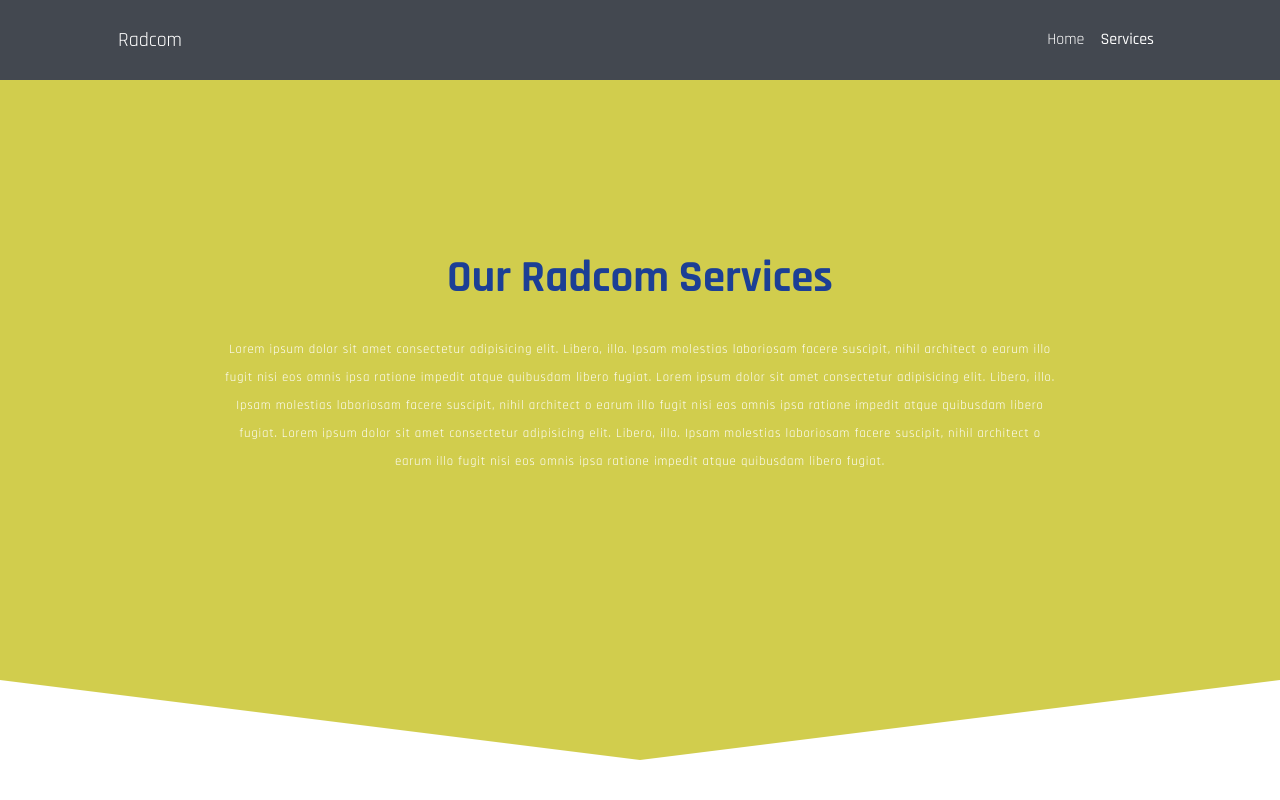
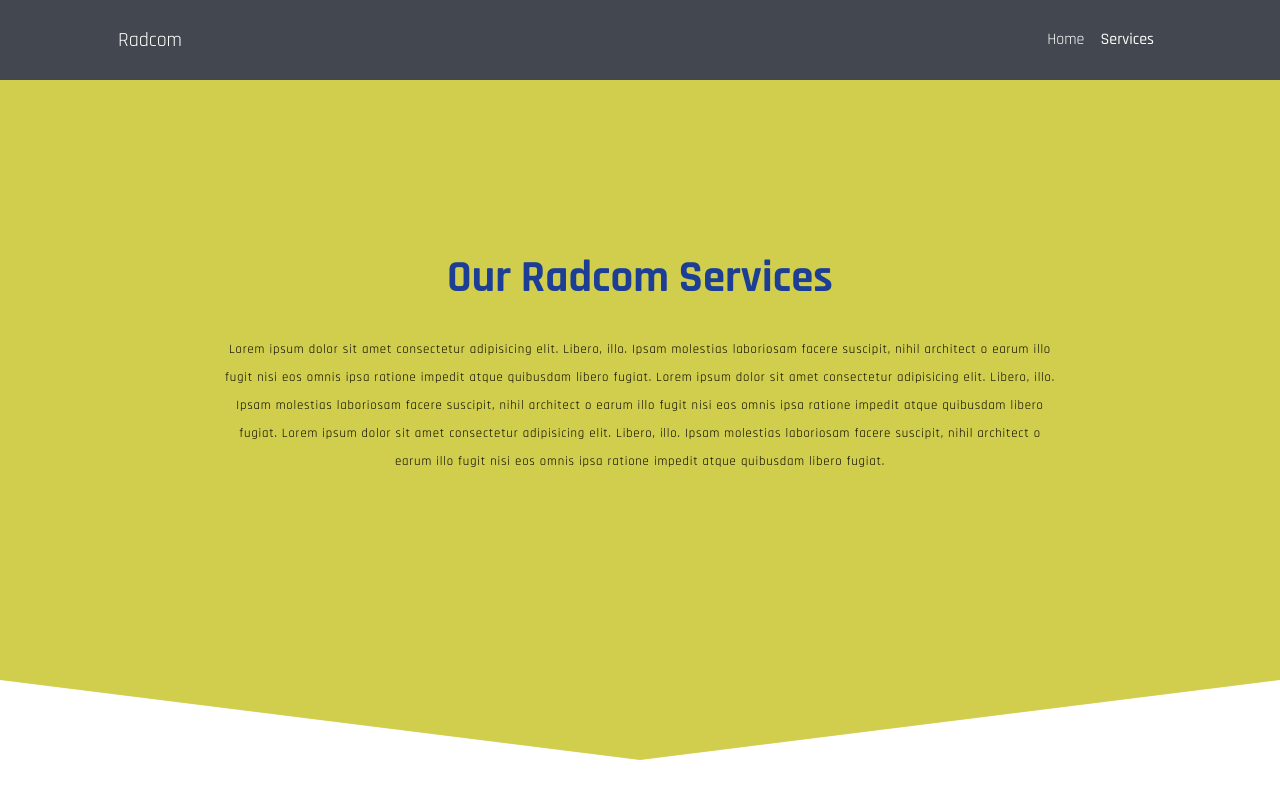
Before and after one commit to giulianoooas/Radcom, a React (Create React App) app: page /#/services in a window 1280 px wide. Shown: the top 800 px of the page. Built offline with nearby package versions, Linux system fonts and the light colour scheme.

Commit message:
fix services css

```diff
--- a/src/components/services-landing/services-landing.component.css
+++ b/src/components/services-landing/services-landing.component.css
@@ -64,6 +64,10 @@
   line-height: 28px;
 }
 
+.introduction .text {
+  color: #000;
+}
+
 .logo {
   height: 10rem;
   width: 10rem;
@@ -102,8 +106,6 @@
   display: flex;
   width: 100%;
   margin-top: 1rem;
-  border-right: 100vw solid transparent;
-  border-bottom: 4rem solid #fff;
 }
 
 .main .svg-container {
@@ -178,7 +180,7 @@
   }
 }
 
-@media screen and (max-width: 1200px) {
+@media screen and (max-width: 1250px) {
   .container-services-landing {
     display: flex;
     justify-content: flex-start;
```
